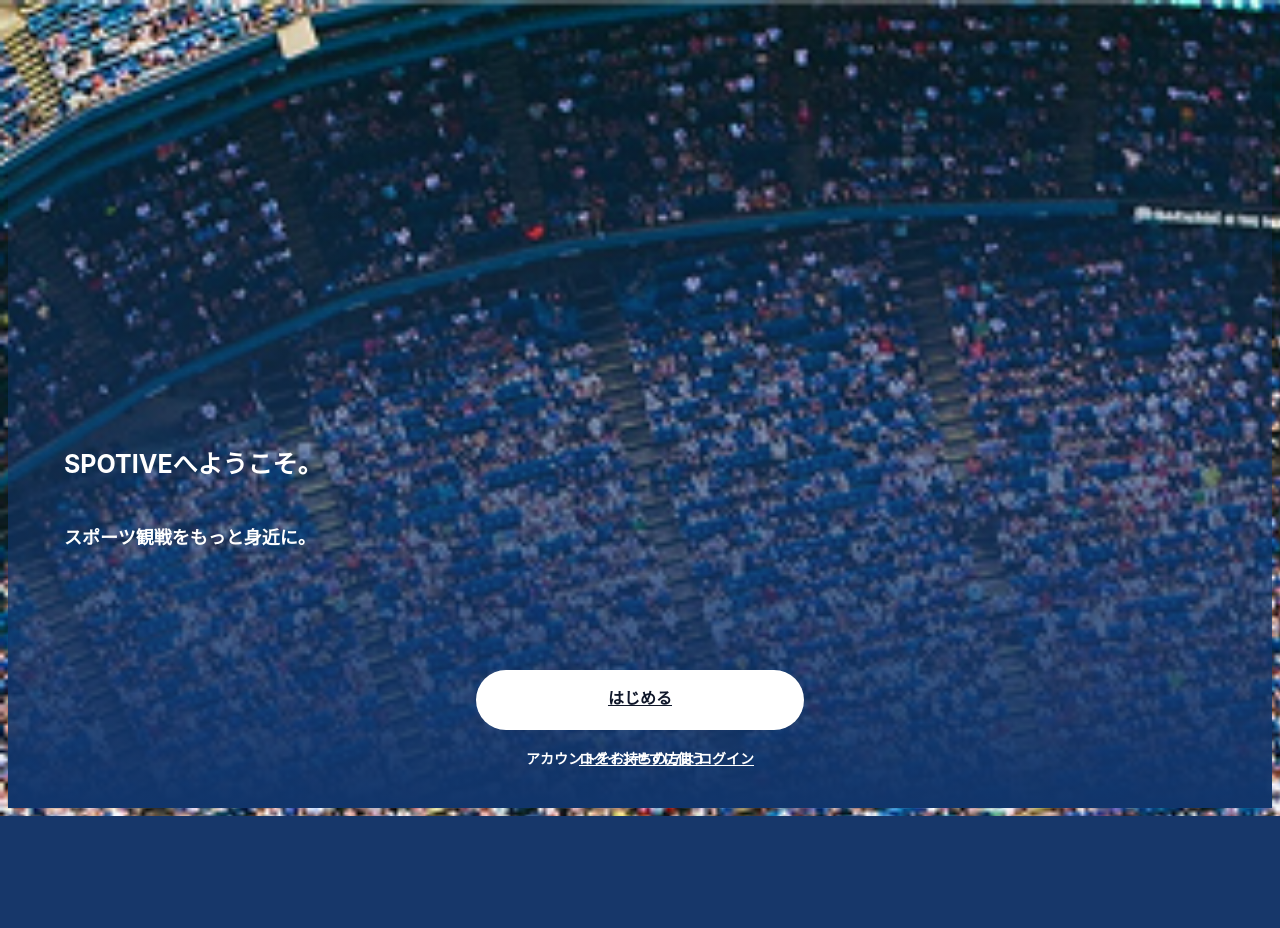
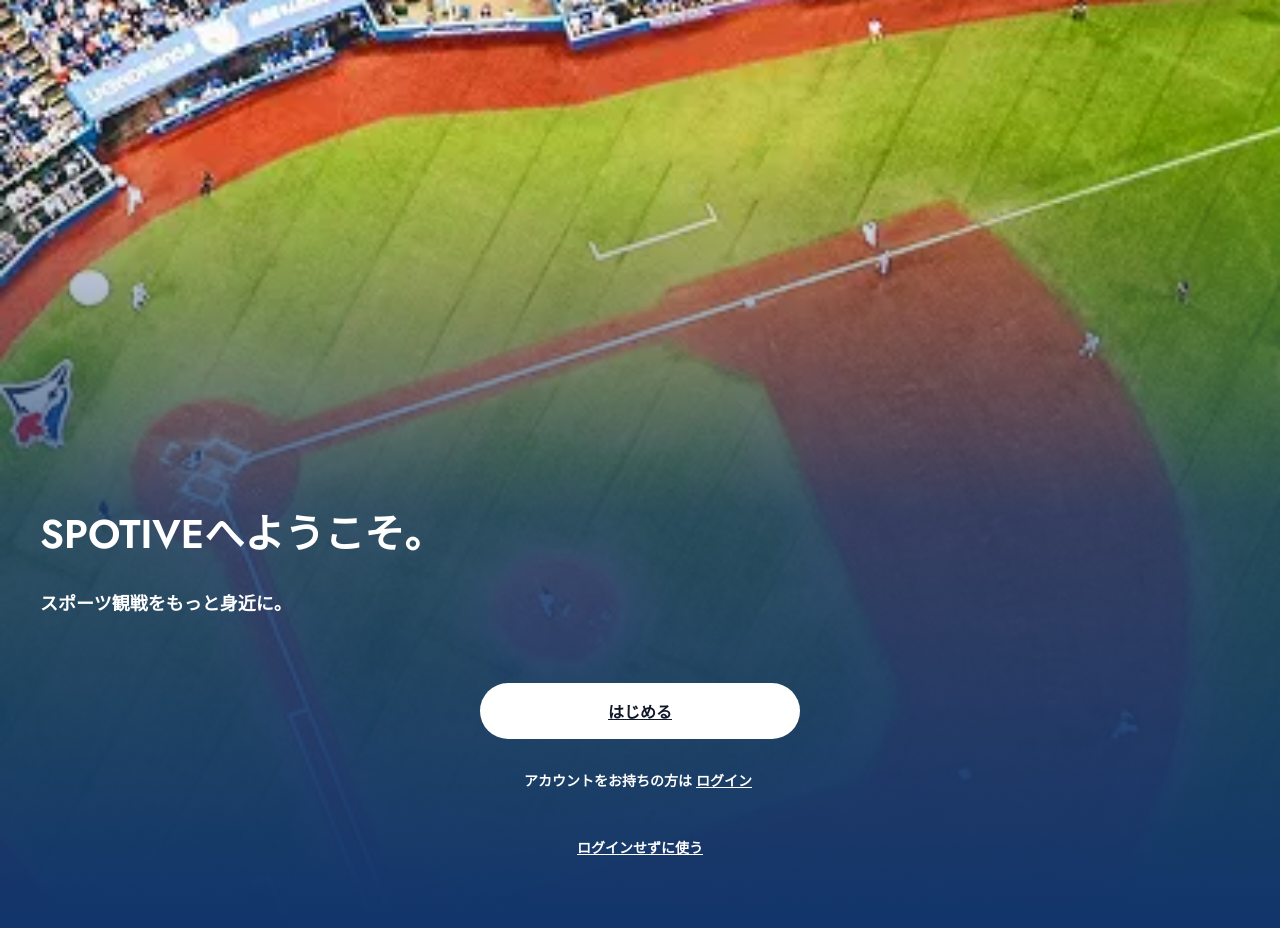
Before and after one commit to suzuki119/spotive, a PHP site: page / in a window 1280 px wide. Before the commit the page ends 816 px from the top, so only its background shows below. Run offline with PHP 8.4, Linux system fonts and the light colour scheme; style sheets or scripts are compiled from the project's sources; some libraries are stand-ins or nearby versions.

Commit message:
Refactor code structure for improved readability and maintainability

```diff
--- a/config/app.php
+++ b/config/app.php
@@ -12,7 +12,7 @@
 return [
   'app' => [
     // メールに載せるリンクの土台。MAMP の URL に合わせて書き換える
-    'base_url' => 'http://localhost:8888/spotive',
+    'base_url' => 'https://susuki-island.heavy.jp/spotive',
     'timezone' => 'Asia/Tokyo',
   ],
 
--- a/index.php
+++ b/index.php
@@ -43,27 +43,31 @@
 <head>
   <meta charset="UTF-8">
   <meta name="viewport" content="width=device-width, initial-scale=1.0">
+  <link rel="preconnect" href="https://fonts.googleapis.com">
+  <link rel="preconnect" href="https://fonts.gstatic.com" crossorigin>
+  <link href="https://fonts.googleapis.com/css2?family=Jost:wght@400;600&family=Noto+Sans+JP:wght@400;500;700&display=swap" rel="stylesheet">
   <link rel="stylesheet" href="https://cdn.jsdelivr.net/npm/the-new-css-reset/css/reset.min.css">
   <link rel="stylesheet" href="<?= h(asset('css/style.css')) ?>">
   <title>SPOTIVE</title>
 </head>
 
 <body class="start">
-  <div class="start-text">
-    <h1 class="start-title">SPOTIVEへようこそ。</h1>
-    <p class="start-letter">スポーツ観戦をもっと身近に。</p>
+  <main class="start__inner">
+    <div class="start__text">
+      <h1 class="start__title">SPOTIVEへようこそ。</h1>
+      <p class="start__lead">スポーツ観戦をもっと身近に。</p>
     </div>
-  <section class="start-gradation">
-    <a href="./pages/account/account-type.php">はじめる</a>
+    <div class="start__actions">
+      <a class="start__btn" href="./pages/account/account-type.php">はじめる</a>
       <!-- 別の端末で登録した人など、印が無くてもアカウントを持っている人のために -->
-    <p class="start-signin">
+      <p class="start__sub">
         アカウントをお持ちの方は<a href="./pages/account/signin.php">ログイン</a>
       </p>
-    <p class="start-signin">
+      <p class="start__sub">
         <a href="./pages/account/browse.php">ログインせずに使う</a>
       </p>
-  </section>
-
+    </div>
+  </main>
 </body>
 
 </html>
--- a/pages/setting/account-delete.php
+++ b/pages/setting/account-delete.php
@@ -40,6 +40,8 @@
   exit;
 }
 
+// ログインせずに開いた人もゲストにして、下の guest_forbid() でマイページへ案内する（ログイン画面へは送らない）
+guest_auto_login();
 $user   = require_login();
 // ゲスト（お試し用の共通アカウント）には使わせない
 guest_forbid($user, 'ゲストのアカウントは退会できません。');
--- a/pages/travel/travel-plan.php
+++ b/pages/travel/travel-plan.php
@@ -17,6 +17,8 @@
 require_once __DIR__ . '/../../lib/travel.php';
 require_once __DIR__ . '/../../lib/guest.php';
 
+// ログインせずに使っている人は、ゲストにログインさせてから開く
+guest_auto_login();
 $user   = require_login();
 $userId = (int) $user['id'];
 $planId = (int) ($_GET['id'] ?? 0);
--- a/pages/travel/travel.php
+++ b/pages/travel/travel.php
@@ -20,6 +20,7 @@
 
 require_once __DIR__ . '/../../lib/travel.php';
 require_once __DIR__ . '/../../lib/favorite.php';
+require_once __DIR__ . '/../../lib/guest.php';
 
 // -------------------------------------------------------------------
 // プランの作成（POST）
@@ -28,10 +29,11 @@
 $input = $_GET;
 
 if (is_post()) {
-  $user  = require_login();
   $input = $_POST;
   try {
     csrf_verify();
+    // ログインせずに使っている人は、その場でゲストにして作る（ゲストのプランは共有でよい。AGENTS.md「ゲスト」）
+    $user   = require_login_or_guest();
     $planId = travel_create_plan($user, $_POST);
     flash('観戦プランを作成しました。', 'success');
     redirect('travel-plan.php?id=' . $planId);
--- a/sass/_start.scss
+++ b/sass/_start.scss
@@ -1,81 +1,110 @@
 // スタート画面（index.php）専用のスタイル。
+// 写真は画面いっぱいに敷き（cover）、文字とボタンは下に寄せて縦に並べる。
 @use "variables" as *;
 
-.start {
-  background: url(../images/sports/start.png)no-repeat 0 0/130%;
-  color: $color-bg;
-  line-height: 3.5rem;
-
-  &-text {
-    position: absolute;
-    left: 5%;
-    bottom: 27%;
-    animation: text 1s ease-out forwards;
+@keyframes start-fade-in {
+  0% {
+    opacity: 0;
+    transform: translateY(16px);
   }
 
-  @keyframes text {
-    0% {
-      opacity: 0;
-      transform: translateY(20px);
-    }
+  100% {
+    opacity: 1;
+    transform: translateY(0);
+  }
+}
 
-    100% {
-      opacity: 1;
-      transform: translateY(0);
+.start {
+  min-height: 100vh;
+  min-height: 100dvh;
+  background-color: $color-start-overlay;
+  background-image:
+    linear-gradient(to top, $color-start-overlay 0%, rgba($color-start-overlay, 0.8) 45%, rgba($color-start-overlay, 0) 85%),
+    url("../images/sports/start.webp");
+  background-position: center;
+  background-repeat: no-repeat;
+  background-size: cover;
+  color: $color-bg;
+  font-family: $font-body;
+
+  &__inner {
+    display: flex;
+    flex-direction: column;
+    justify-content: flex-end;
+    gap: 48px;
+    max-width: 1200px;
+    min-height: 100vh;
+    min-height: 100dvh;
+    margin: 0 auto;
+    padding: 48px 16px 32px;
+
+    @media (min-width: 768px) {
+      padding: 64px 24px 48px;
     }
   }
 
-  &-title {
-    text-align: left;
-    font-size: 25px;
-    font-weight: bold;
+  &__text {
+    animation: start-fade-in 1s ease-out both;
   }
 
-  &-letter {
-    text-align: left;
-    font-size: 18px;
-    font-weight: bold;
-  }
+  &__title {
+    font-family: $font-heading;
+    font-size: 28px;
+    font-weight: 700;
+    line-height: 1.4;
 
-  &-gradation {
-
-    max-width: 100vw;
-    height: 100vh;
-    background: linear-gradient(to top, $color-start-overlay 0%, rgba($color-bg, 0) 100%);
-
-    // 「はじめる」のボタン（すぐ下の「ログイン」のリンクには効かせない）
-    > a {
-      width: 200px;
-      height: 60px;
-      padding: 0 64px;
-      background-color: $color-bg;
-      color: $color-secondary;
-      border-radius: $radius-full;
-      display: block;
-      position: absolute;
-      bottom: 70px;
-      left: 50%;
-      transform: translateX(-50%);
-      text-align: center;
-      align-self: center;
-
+    @media (min-width: 768px) {
+      font-size: 40px;
     }
   }
 
-  // アカウントをお持ちの方はログイン（「はじめる」の下に小さく）
-  &-signin {
-    position: absolute;
-    bottom: 16px;
-    left: 50%;
-    width: max-content;
+  &__lead {
+    margin-top: 8px;
+    font-size: 16px;
+    font-weight: 700;
+    line-height: 1.6;
+
+    @media (min-width: 768px) {
+      font-size: 18px;
+    }
+  }
+
+  &__actions {
+    display: flex;
+    flex-direction: column;
+    align-items: center;
+    gap: 16px;
+  }
+
+  // 「はじめる」のボタン
+  &__btn {
+    display: flex;
+    align-items: center;
+    justify-content: center;
+    width: 100%;
+    max-width: 320px;
+    height: 56px;
+    border-radius: $radius-full;
+    background-color: $color-bg;
+    color: $color-secondary;
+    font-size: 16px;
+    font-weight: 700;
+    transition: background-color 0.2s;
+
+    &:hover {
+      background-color: $color-primary-light;
+    }
+  }
+
+  // 「ログイン」「ログインせずに使う」（ボタンの下に小さく）
+  &__sub {
     font-size: 14px;
     line-height: 1.6;
-    transform: translateX(-50%);
 
     a {
-      margin-left: 4px;
+      margin-inline: 4px;
       color: $color-bg;
-      font-weight: bold;
+      font-weight: 700;
       text-decoration: underline;
     }
   }
```
Also changed, not shown: data/matches.json (+44 -44 lines), data/records.json (+6 -6 lines), lib/guest.php (+35 -0 lines), images/sports/start.webp (added). Lines whose indentation alone changed are shown as unchanged.
